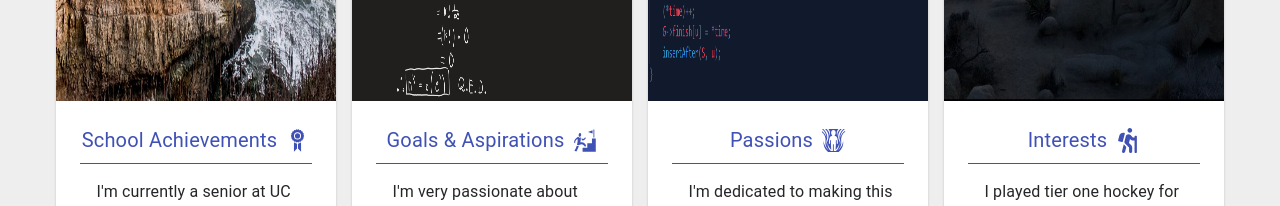
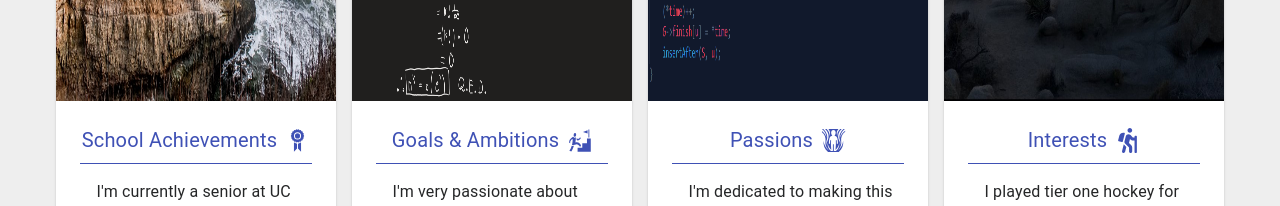
Before and after one commit to Donovanphenry/Donovanphenry, a React (Create React App) app: page /#/ in a window 1280 px wide. Shown: the part 960-1166 px from the top of the page. Built offline with nearby package versions, Linux system fonts and the light colour scheme.

Commit message:
Ambitions, not aspirations (longer)

```diff
--- a/src/Home.js
+++ b/src/Home.js
@@ -637,7 +637,7 @@ function Home() {
               <Box className={classes.homeInfoTextFlex}>
                 <Box className = {classes.homeInfoSectionTitle}>
                   <Typography className={classes.homeInfoHeader}>
-                    Goals &amp; Aspirations
+                    Goals &amp; Ambitions
                   </Typography>
 
                   <GiStairsGoal className = {classes.homeInfoIcon} />
```
